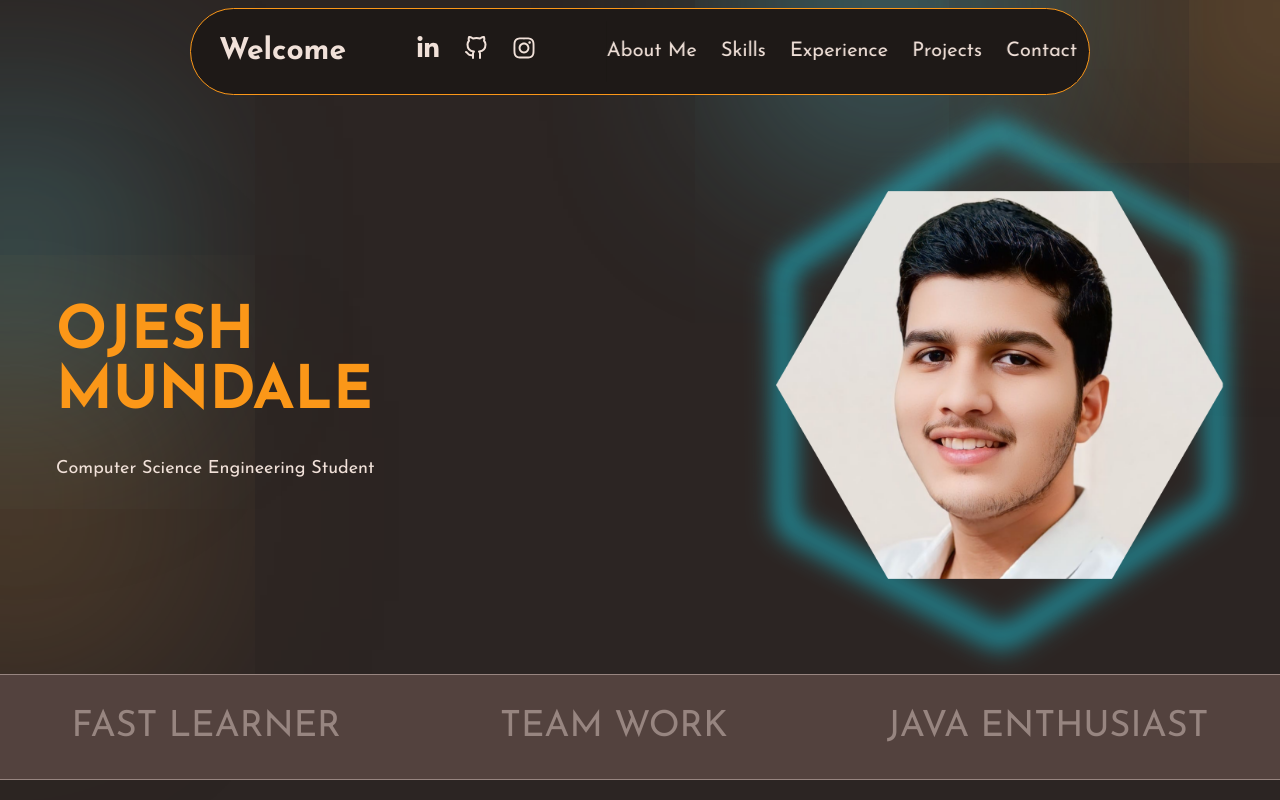
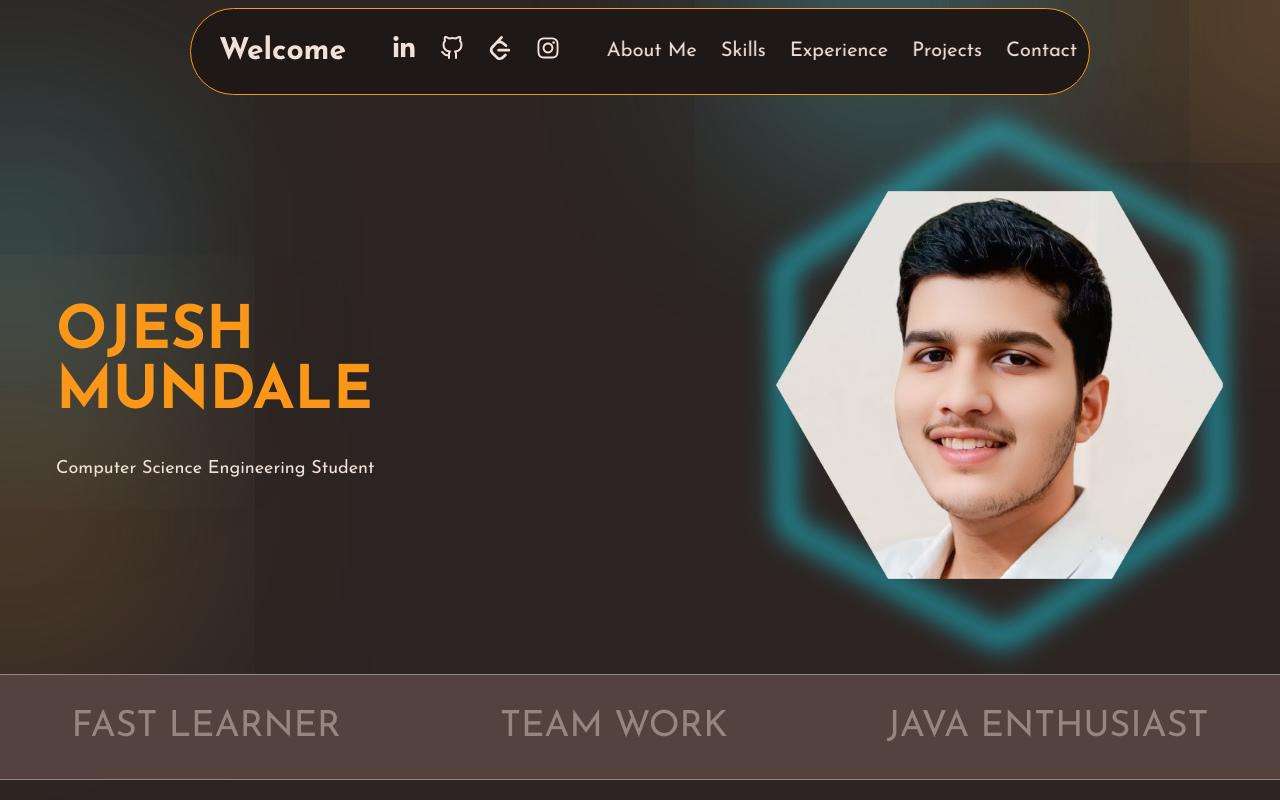
Before and after one commit to Ojesh-Mundale/Personal-Portfolio, a React (Vite) app: page / in a window 1280 px wide. Shown: the top 800 px of the page. Built offline with nearby package versions, Linux system fonts and the light colour scheme.

Commit message:
added social media links

```diff
--- a/src/components/contactMeSection/ContactSocial.jsx
+++ b/src/components/contactMeSection/ContactSocial.jsx
@@ -2,13 +2,15 @@ import SingleContactSocial from "./SingleContactSocial";
 import { FaLinkedinIn } from "react-icons/fa";
 import { FiGithub } from "react-icons/fi";
 import { FaInstagram } from "react-icons/fa";
+import { SiLeetcode } from "react-icons/si";
 
 const ContactSocial = () => {
   return (
     <div className="flex gap-4">
       <SingleContactSocial link="https://www.linkedin.com/in/ojesh-mundale/" Icon={FaLinkedinIn} />
-      <SingleContactSocial link="#" Icon={FiGithub} />
-      <SingleContactSocial link="#" Icon={FaInstagram} />
+      <SingleContactSocial link="https://github.com/Ojesh-Mundale" Icon={FiGithub} />
+      <SingleContactSocial link="https://leetcode.com/u/dsawithojesh/" Icon={SiLeetcode} />
+      <SingleContactSocial link="https://www.instagram.com/its.me.ojesh/" Icon={FaInstagram} />
     </div>
   );
 };
--- a/src/components/navbar/NavbarMain.jsx
+++ b/src/components/navbar/NavbarMain.jsx
@@ -5,6 +5,7 @@ import { useSelector } from "react-redux";
 import { FaLinkedinIn } from "react-icons/fa";
 import { FiGithub } from "react-icons/fi";
 import { FaInstagram } from "react-icons/fa";
+import { SiLeetcode } from "react-icons/si";
 
 const NavbarMain = () => {
   const menuOpen = useSelector((state) => state.menu.menuOpen);
@@ -16,10 +17,13 @@ const NavbarMain = () => {
           <a href="https://www.linkedin.com/in/ojesh-mundale/" target="_blank" rel="noopener noreferrer" className="text-white text-2xl hover:text-cyan transition-colors duration-300">
             <FaLinkedinIn />
           </a>
-          <a href="#" target="_blank" rel="noopener noreferrer" className="text-white text-2xl hover:text-cyan transition-colors duration-300">
+          <a href="https://github.com/Ojesh-Mundale" target="_blank" rel="noopener noreferrer" className="text-white text-2xl hover:text-cyan transition-colors duration-300">
             <FiGithub />
           </a>
-          <a href="#" target="_blank" rel="noopener noreferrer" className="text-white text-2xl hover:text-cyan transition-colors duration-300">
+          <a href="https://leetcode.com/u/dsawithojesh/" target="_blank" rel="noopener noreferrer" className="text-white text-2xl hover:text-cyan transition-colors duration-300">
+            <SiLeetcode />
+          </a>
+          <a href="https://www.instagram.com/its.me.ojesh/" target="_blank" rel="noopener noreferrer" className="text-white text-2xl hover:text-cyan transition-colors duration-300">
             <FaInstagram />
           </a>
         </div>
```
